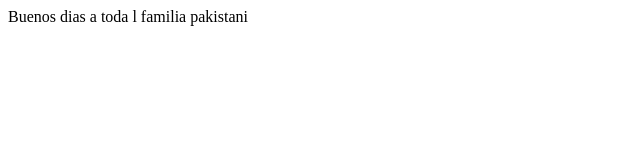
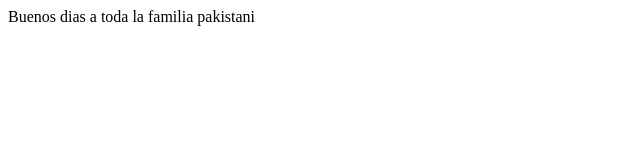
Before and after one commit to hikoxwzx/hikoxwzx.github.io, a plain HTML site: page index.html in a window 1280 px wide. Shown: the full height of the page, 0-640 px from the left. Drawn offline with Linux system fonts and the light colour scheme.

Commit message:
Update index.html

```diff
--- a/index.html
+++ b/index.html
@@ -1,6 +1,6 @@
 <html>
 <body>
-Buenos dias a toda l familia pakistani
+Buenos dias a toda la familia pakistani
 
 </body>
 
```
